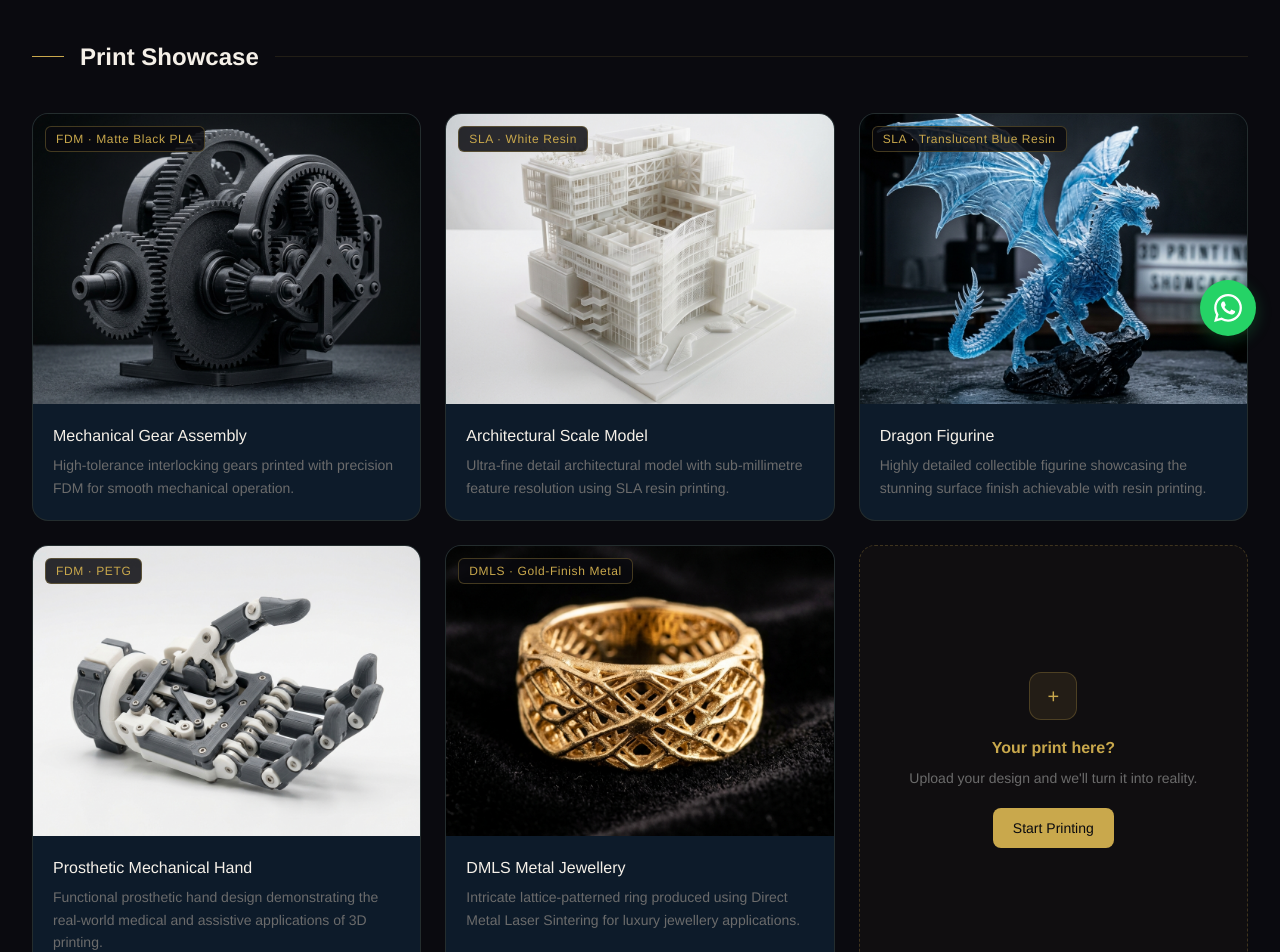
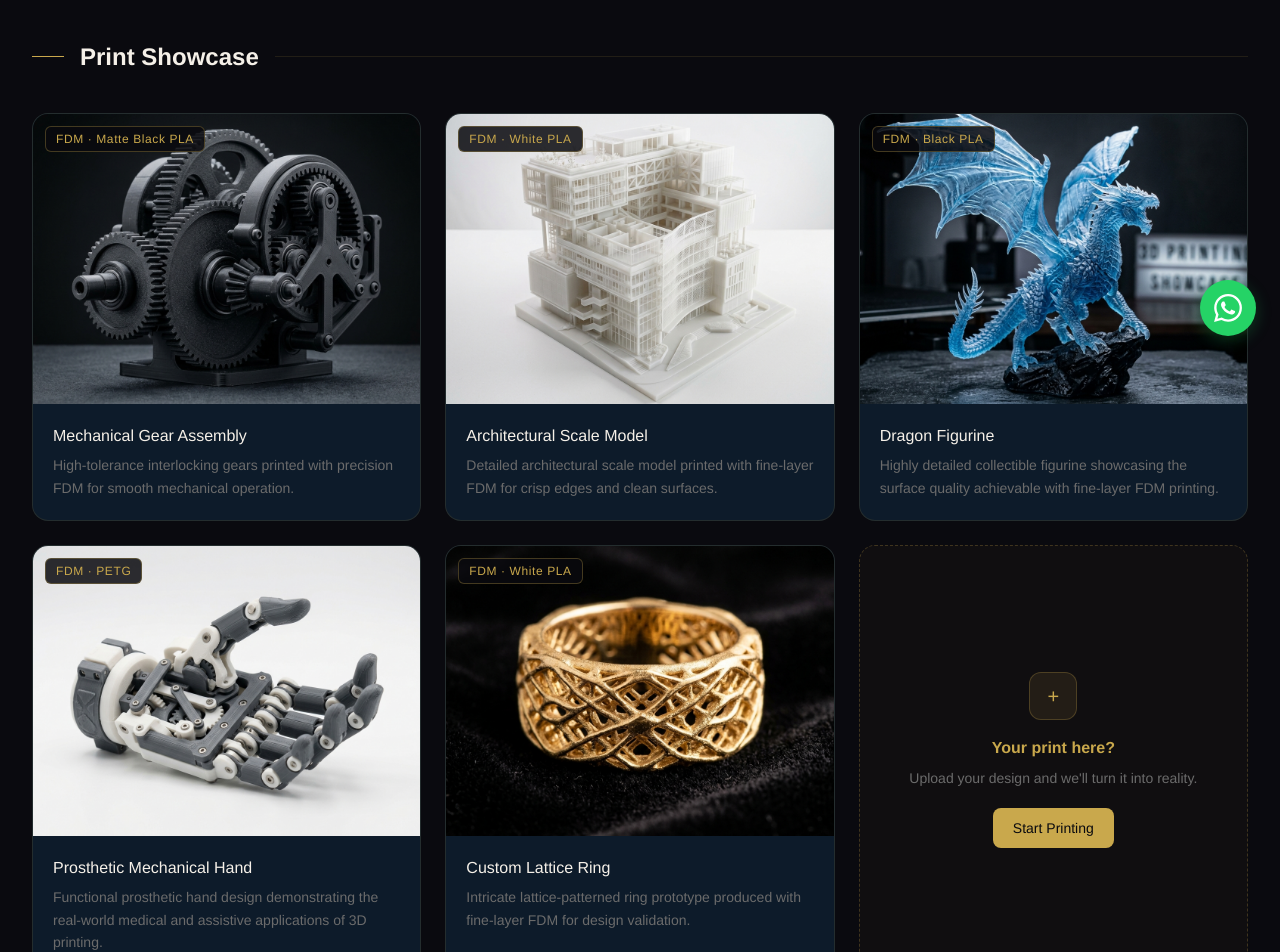
Before and after one commit to khilanghetiya22-dev/helix-3d-studio, a Next.js app: page /gallery in a window 1280 px wide. Shown: the part 440-1392 px from the top of the page. Built offline with nearby package versions, Linux system fonts and the light colour scheme; no server answers.

Commit message:
fix: update gallery photos to FDM-only (remove SLA/DMLS tech badges)

```diff
--- a/src/app/(public)/gallery/page.tsx
+++ b/src/app/(public)/gallery/page.tsx
@@ -32,14 +32,14 @@ const PRINT_PHOTOS = [
   {
     src: '/gallery/print_architectural_model.png',
     title: 'Architectural Scale Model',
-    tech: 'SLA · White Resin',
-    desc: 'Ultra-fine detail architectural model with sub-millimetre feature resolution using SLA resin printing.',
+    tech: 'FDM · White PLA',
+    desc: 'Detailed architectural scale model printed with fine-layer FDM for crisp edges and clean surfaces.',
   },
   {
     src: '/gallery/print_dragon_figurine.png',
     title: 'Dragon Figurine',
-    tech: 'SLA · Translucent Blue Resin',
-    desc: 'Highly detailed collectible figurine showcasing the stunning surface finish achievable with resin printing.',
+    tech: 'FDM · Black PLA',
+    desc: 'Highly detailed collectible figurine showcasing the surface quality achievable with fine-layer FDM printing.',
   },
   {
     src: '/gallery/print_prosthetic_hand.png',
@@ -49,11 +49,12 @@ const PRINT_PHOTOS = [
   },
   {
     src: '/gallery/print_jewelry_ring.png',
-    title: 'DMLS Metal Jewellery',
-    tech: 'DMLS · Gold-Finish Metal',
-    desc: 'Intricate lattice-patterned ring produced using Direct Metal Laser Sintering for luxury jewellery applications.',
+    title: 'Custom Lattice Ring',
+    tech: 'FDM · White PLA',
+    desc: 'Intricate lattice-patterned ring prototype produced with fine-layer FDM for design validation.',
   },
 ];
+
 
 export default function GalleryPage() {
   const [files, setFiles] = useState<{ file: File; id: string; error?: string }[]>([]);
```
